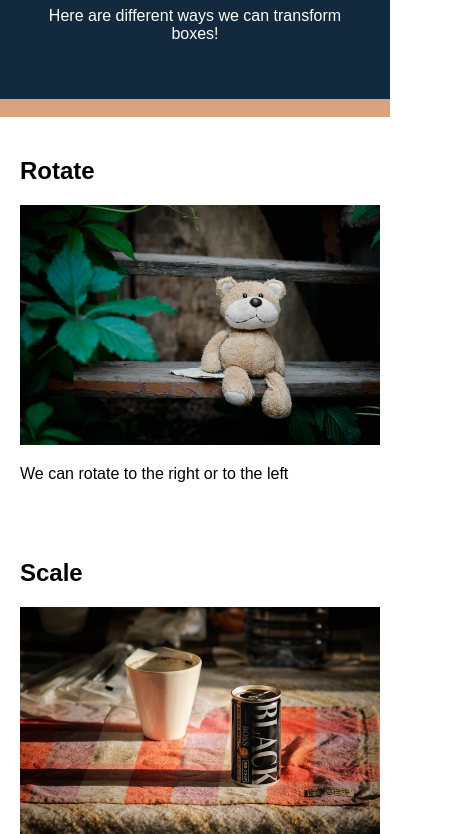
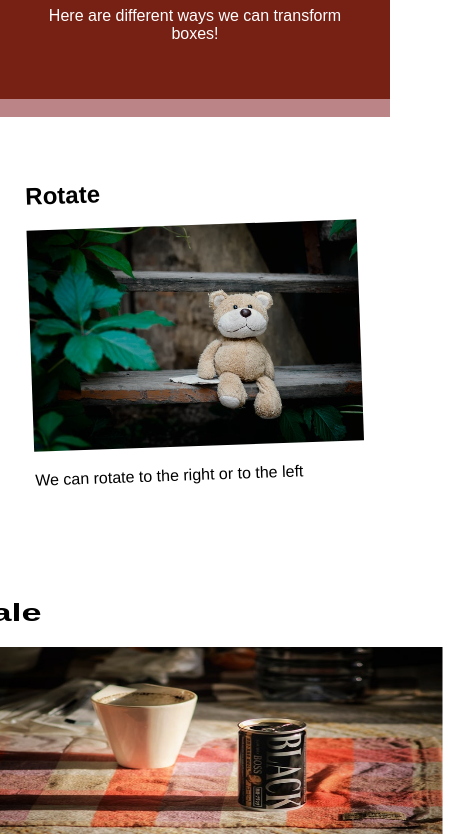
Before and after one commit to Hellobisrat/box-style, a plain HTML site: page index.html in a window 390 px wide. Shown: the part 113-947 px from the top of the page, 458 px wide, since content can reach past the window. Drawn offline with Linux system fonts and the light colour scheme.

Commit message:
media query added

```diff
--- a/asstets/css/stlyle.css
+++ b/asstets/css/stlyle.css
@@ -46,3 +46,35 @@ footer {
   background-color: #13293d;
   color: #fff;
 }
+
+.photo {
+  padding: 20px 10px;
+  border: 2px #bfbfbf;
+  background-color: #fff;
+}
+
+.rotate {
+  transform: rotate(-2deg);
+}
+
+.scale {
+  transform: scale(1.5,1);
+}
+
+.skew {
+  transform: skew(15deg) ;
+}
+
+@media screen and (max-width: 768px ) {
+  main,
+  nav {
+    flex-direction: column;
+  }
+  header {
+    background: #772014;
+  }
+  nav,
+  footer {
+    background-color: #bb8588;
+  }
+}
```
